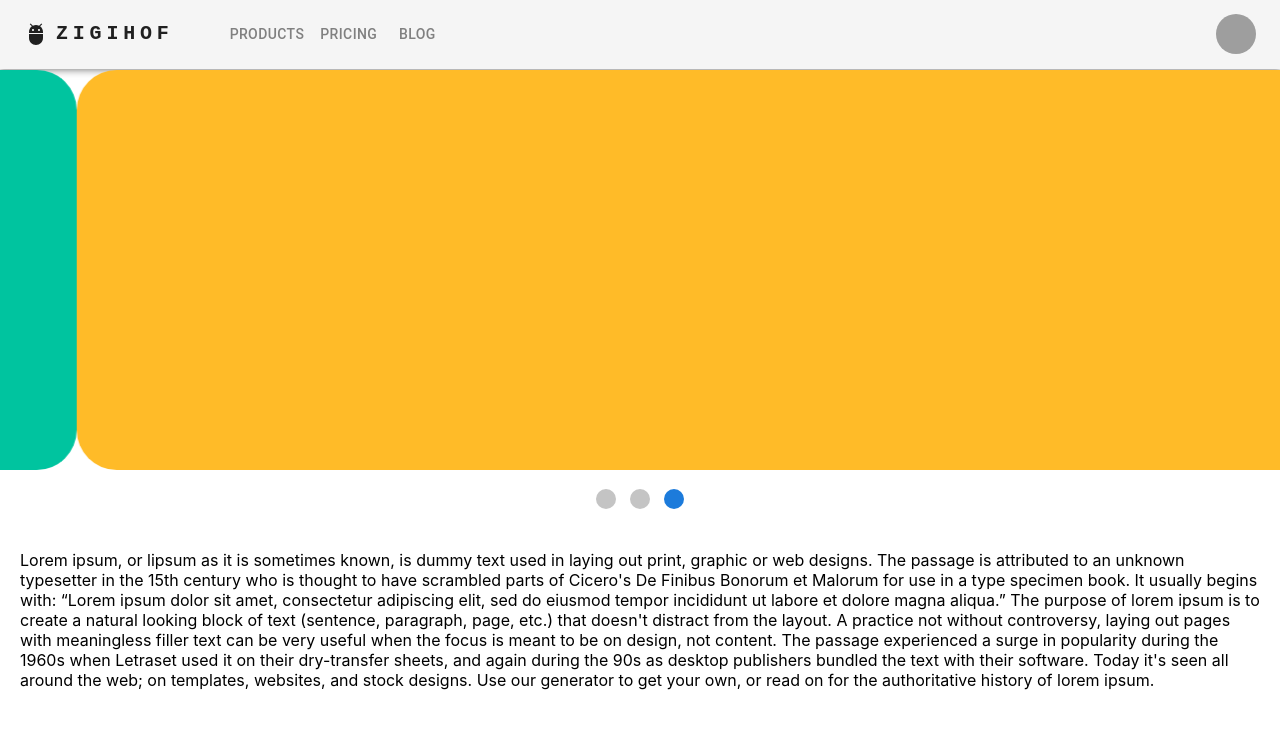
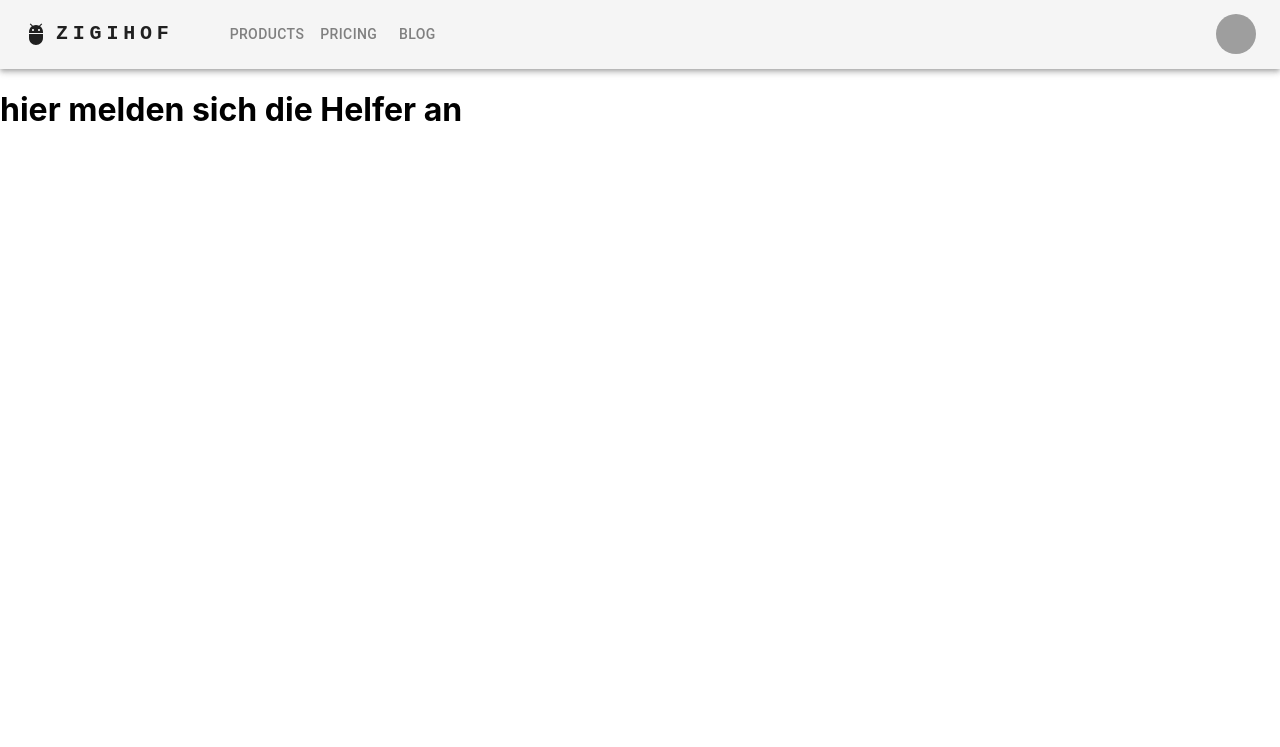
Before and after one commit to rinjiboy/ZigiHof-Wernau, a React (Create React App) app: page /admin in a window 1280 px wide. Shown: the top 747 px of the page. Built offline with nearby package versions, Linux system fonts and the light colour scheme; grey boxes are pictures that could not be loaded.

Commit message:
letzter STand mit eigenem routing

```diff
--- a/src/App.js
+++ b/src/App.js
@@ -3,8 +3,12 @@ import { createTheme } from "@material-ui/core/styles";
 import { MuiThemeProvider } from "@material-ui/core/styles";
 import { Provider } from 'react-redux';
 
-import "./App.css";
-import MainView from "./components/MainView/MainView";
+import "./App.scss";
+import Routing from "./routes";
+import MainView from './routes/MainView/MainView';
+import NavBar from './components/NavBar/NavBar';
+import HelperLogin from './routes/HelperLogin/HelperLogin';
+import { Routes, Route } from 'react-router-dom';
 import store from "./ReduxStore/ReduxStore"
 
 const theme = createTheme({
@@ -29,7 +33,12 @@ function App() {
     <React.Fragment>
       <Provider store={store}>
         <MuiThemeProvider theme={theme}>
-          <MainView />
+			<Routes>
+				<Route path="/" element={<NavBar/>} >
+					<Route index element={<MainView />} />
+					<Route path='admin' element={<HelperLogin />} />
+				</Route>
+			</Routes>
         </MuiThemeProvider>
       </Provider>
     </React.Fragment>
--- a/src/components/NavBar/NavBar.js
+++ b/src/components/NavBar/NavBar.js
@@ -13,6 +13,7 @@ import Button from '@mui/material/Button';
 import Tooltip from '@mui/material/Tooltip';
 import MenuItem from '@mui/material/MenuItem';
 import AdbIcon from '@mui/icons-material/Adb';
+import { Outlet } from 'react-router-dom'
 
 const pages = ['Products', 'Pricing', 'Blog'];
 const settings = ['Profile', 'Account', 'Dashboard', 'Logout'];
@@ -37,6 +38,7 @@ const NavBar = () => {
   };
 
   return (
+    <div>
       <AppBar position="static" color="default">
         <Container maxWidth="xl">
           <Toolbar disableGutters>
@@ -157,6 +159,8 @@ const NavBar = () => {
           </Toolbar>
         </Container>
       </AppBar>
+      <Outlet/>
+    </div>
   );
 };
 export default NavBar;
--- a/src/components/SlideShow/SlideShow.js
+++ b/src/components/SlideShow/SlideShow.js
@@ -1,6 +1,6 @@
 import React from "react";
 
-import './SlideShow.css';
+import './SlideShow.scss';
 
 const colors = ["#0088FE", "#00C49F", "#FFBB28"];
 const delay = 2500;
--- a/src/index.js
+++ b/src/index.js
@@ -1,13 +1,16 @@
 import React from 'react';
 import ReactDOM from 'react-dom/client';
-import './index.css';
+import './index.scss';
 import App from './App';
 import reportWebVitals from './reportWebVitals';
+import { BrowserRouter } from 'react-router-dom';
 
 const root = ReactDOM.createRoot(document.getElementById('root'));
 root.render(
   <React.StrictMode>
-    <App />
+    <BrowserRouter>
+      <App />
+    </BrowserRouter>
   </React.StrictMode>
 );
 
--- a/src/routes.js
+++ b/src/routes.js
@@ -1,14 +1,19 @@
 import React from 'react';
 import { Routes, Route } from 'react-router-dom';
 
-import MainView from './components/MainView/MainView';
+import MainView from './routes/MainView/MainView';
+import NavBar from './components/NavBar/NavBar';
 import Footer from './components/Footer/Footer';
+import HelperLogin from './routes/HelperLogin/HelperLogin';
 
 const Routing = () => {
 return(
 	<main>
 		<Routes>
-					<Route exact path="/" element={<MainView/>} />
+			<Route path="/" element={<NavBar/>} >
+				<Route index element={<MainView />} />
+				<Route path='admin' element={<HelperLogin />} />
+			</Route>
 		</Routes>
 	</main>
 	);
--- /dev/null
+++ b/src/routes/HelperLogin/HelperLogin.jsx
@@ -0,0 +1,10 @@
+const HelperLogin = () => {
+    return (
+        <div>
+        <h1>hier melden sich die Helfer an</h1>
+        </div>
+
+    )
+}
+
+export default HelperLogin;
--- a/src/components/MainView/MainView.js
+++ b/src/routes/MainView/MainView.js
@@ -1,14 +1,13 @@
 import React from "react";
-import NavBar from "../NavBar/NavBar";
-import Footer from "../Footer/Footer";
-import SlideShow from "../SlideShow/SlideShow";
+import NavBar from "../../components/NavBar/NavBar";
+import Footer from "../../components/Footer/Footer";
+import SlideShow from "../../components/SlideShow/SlideShow";
 
-import './MainView.css'
+import './MainView.scss'
 
 const MainView = () => {
   return (
     <React.Fragment>
-      <NavBar></NavBar>
       <SlideShow></SlideShow>
       <div>
         <p>
@@ -52,7 +51,6 @@ const MainView = () => {
           authoritative history of lorem ipsum.{" "}
         </p>
       </div>
-      <Footer></Footer>
     </React.Fragment>
   );
 };
```
Also changed, not shown: src/App.scss (renamed from src/App.css), src/components/SlideShow/SlideShow.scss (renamed from src/components/SlideShow/SlideShow.css), src/index.scss (renamed from src/index.css), src/routes/MainView/MainView.scss (renamed from src/components/MainView/MainView.css). Lines whose indentation alone changed are shown as unchanged.
